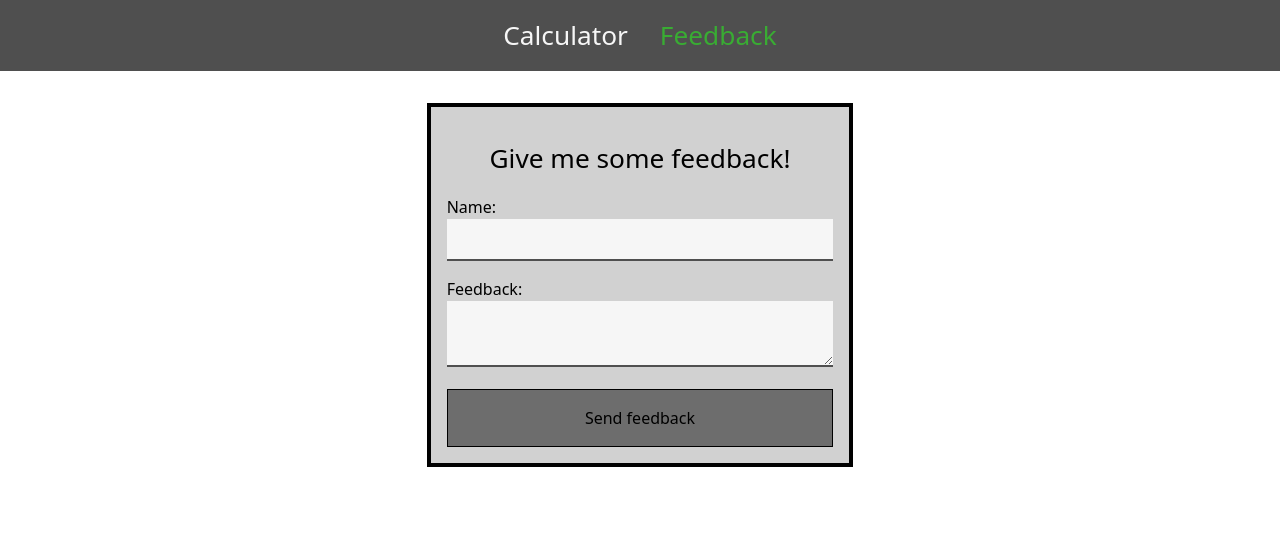
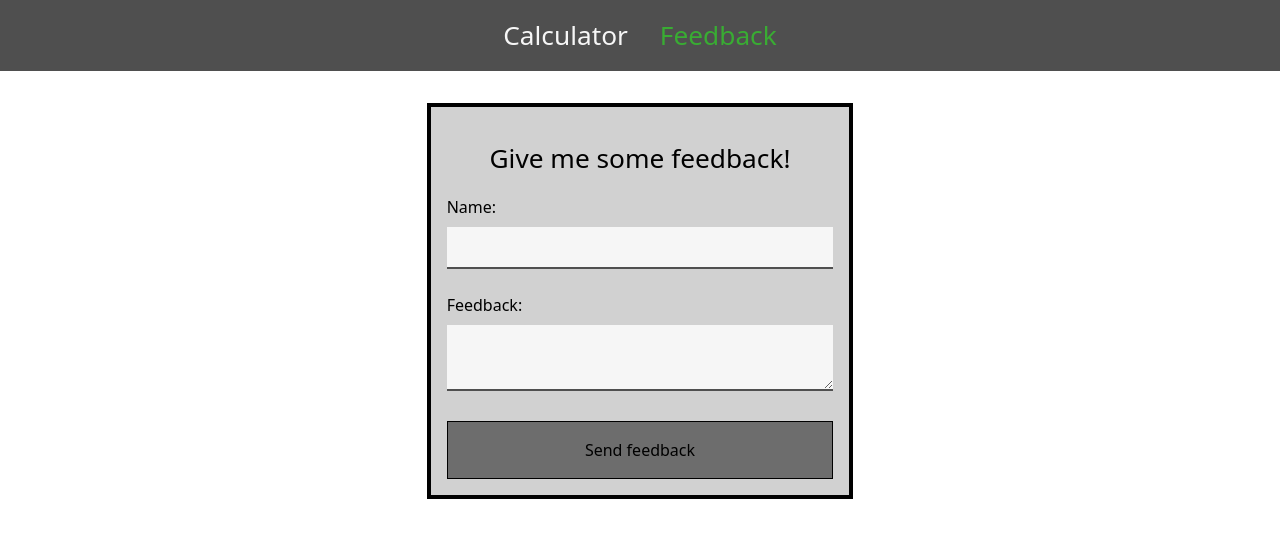
Before and after one commit to BeatsuDev/fullstack-2025, a Vue app in the folder frontend/: page /feedback in a window 1280 px wide. Shown: the top 538 px of the page. Built offline with nearby package versions, Linux system fonts and the light colour scheme; the HTML template or start-up script is replaced by a standard one.

Commit message:
chore: change margin: xx 0; to margin-block;

```diff
--- a/frontend/src/views/FeedbackView.vue
+++ b/frontend/src/views/FeedbackView.vue
@@ -140,6 +140,7 @@ input#name,
 textarea#text {
     width: 100%;
     padding: var(--spacing-2);
+    margin-block: var(--spacing-2);
     border-bottom: 2px solid var(--color-neutral-700);
     background-color: var(--color-neutral-50);
 }
```
